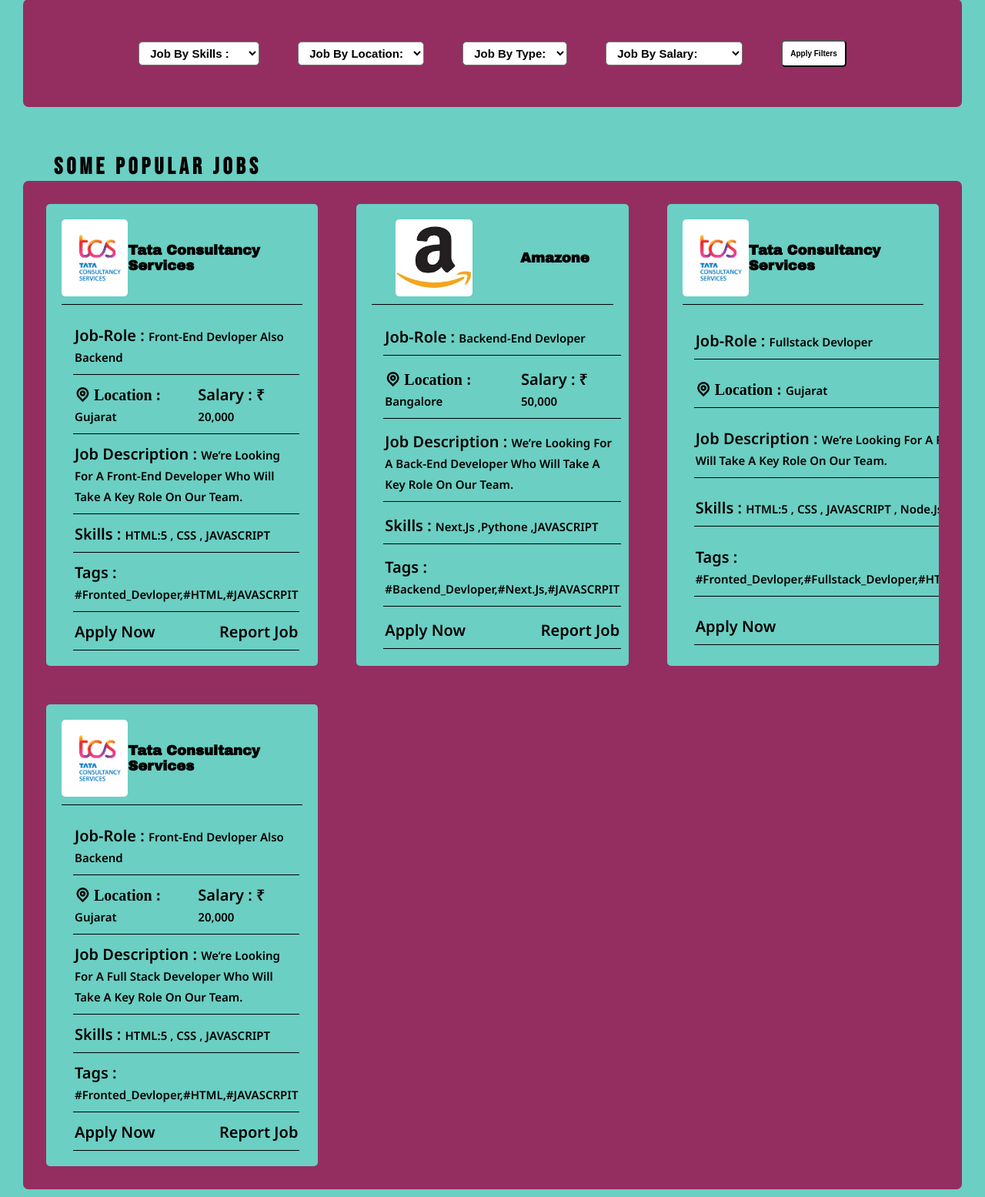
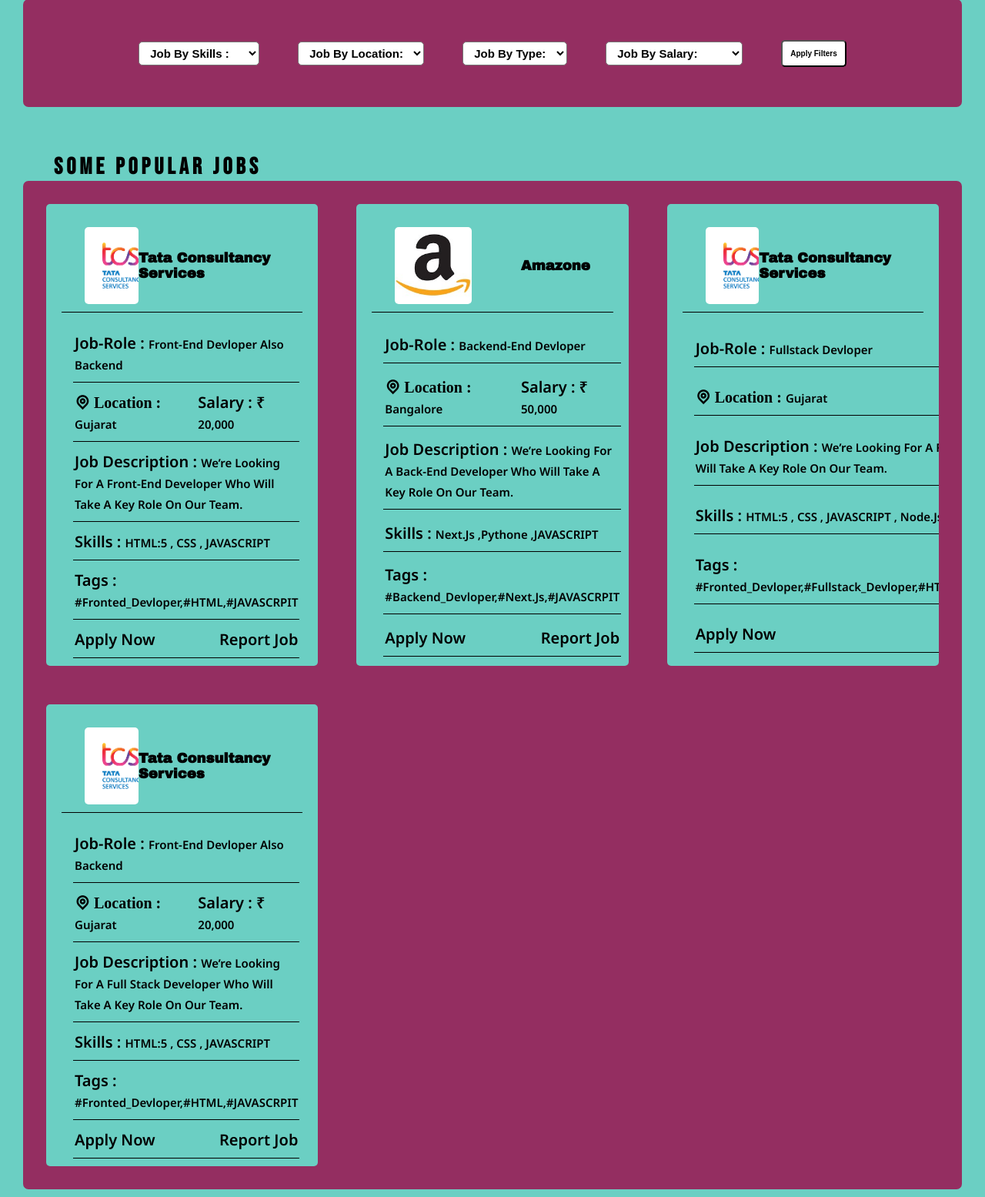
Before and after one commit to JATINPATEL94/clone_projects, a PHP site: page / in a window 1280 px wide. Shown: the part 863-2418 px from the top of the page at 77% size. Run offline with PHP 8.4, Linux system fonts and the light colour scheme; some libraries are stand-ins or nearby versions.

Commit message:
HireNET Home Page file Upaload by jatin

```diff
--- a/HireNET/index.html
+++ b/HireNET/index.html
@@ -6,7 +6,7 @@
     <title> HireNet | Find A Jobs in india</title>
     <link rel="icon" type="image/png" href="images/logo-2.webp"/>
     <link href="https://cdn.jsdelivr.net/npm/remixicon@3.4.0/fonts/remixicon.css"rel="stylesheet"/>
-    <link rel="stylesheet" href="style.css" />
+    <link rel="stylesheet" href="style.css"/>
 </head>
 <body>
 <header id="Navbar">
@@ -302,6 +302,7 @@
         </div>
     </footer>
 </main>
+<?php include 'imp/dbconnect.php';?>
 <script src="script.js"></script>
 </body>
 </html>
--- a/HireNET/style.css
+++ b/HireNET/style.css
@@ -13,7 +13,6 @@
 
 :root {
     --bg: #6bcfc3;
-    /* --bg: #49c5b6; */
     --bg-main: #ffffff;
     --bg-helper: #942e61;
     --heading: rgb(0, 0, 0);
@@ -241,9 +240,9 @@
 .box-top {
     display: flex;
     align-items: center;
-    justify-content: space-around;
-    padding-bottom: 1rem;
+    justify-content: space-between;
     border-bottom: 1px solid black;
+    padding: 1rem 3rem;
 }
 
 .profile-image {
```
